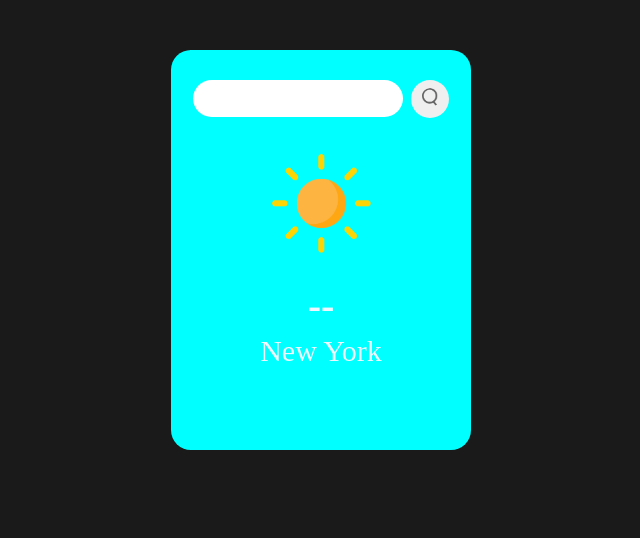
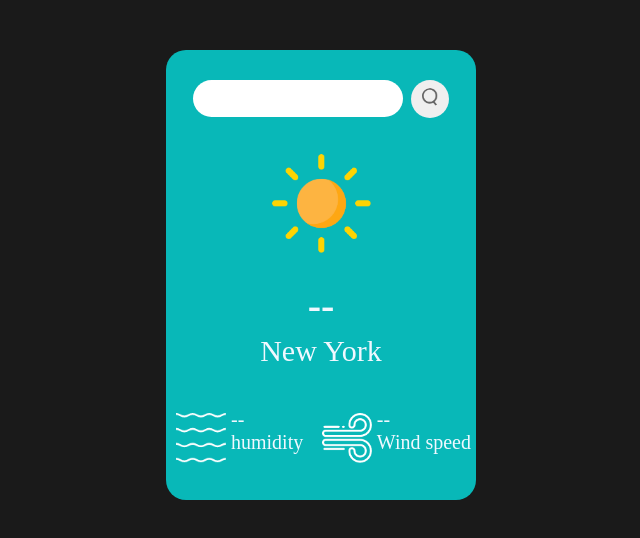
Before and after one commit to lub5155/weather-prac, a plain HTML site: page index.html in a window 1280 px wide. Shown: the whole page, without its empty margins (319-959 px from the left). Drawn offline with Linux system fonts and the light colour scheme.

Commit message:
disp api data
displyed data from api

```diff
--- a/index.html
+++ b/index.html
@@ -27,6 +27,22 @@
                 <p id="name">New York</p>
             </div>
     </div>
+    <div class="humd">
+        <div class="humdi">
+            <img src="humidity.png" alt="humidity">
+            <div class="con">
+            <p id="huu">--</p>
+            <p>humidity</p>
+            </div>
+        </div>
+        <div class="windy">
+            <img src="wind.png" alt="wind">
+            <div class="con">
+            <p id="wuu">--</p>
+            <p>Wind speed</p>
+            </div>
+        </div>
+    </div>
     </div>
 <script src="index.js"></script>
 </body>
--- a/index.js
+++ b/index.js
@@ -7,6 +7,8 @@ let url = `https://api.openweathermap.org/data/2.5/weather?q=${city}&units=metri
       .then(data => {
          document.getElementById("name").textContent = data.name;
          document.getElementById("tempp").textContent = data.main.temp + "°C";
+         document.getElementById("huu").textContent=data.main.humidity+"%"
+         document.getElementById("wuu").textContent=data.wind.speed+"Km/h"
          let w = data.weather[0].main;
          let icon = "";
          if (w == "Rain") icon = "rain.png";
--- a/style.css
+++ b/style.css
@@ -3,14 +3,16 @@ body{
     margin: 0%;
 }
 .card{
+    padding-left: 5px;
+    padding-right: 5px;
     margin-top: 50px;
     border-radius: 20px;
     margin-left: auto;
     margin-right: auto;
     text-align: center;
-    background-color: aqua;
+    background-color: rgb(8, 184, 184);
     width:300px;
-    height:400px;
+    height:450px;
 }
 input{
     padding: 5px;
@@ -58,9 +60,39 @@ button img{
     font-size: 40px;
     font-weight:bold;
 }
+.humd{
+    margin-top: 40px;
+    font-size: 20px;
+    color: aliceblue;
+    display: flex;
+    justify-content: space-between;
+    align-items: end;
+}
+.humd img{
+    height: 50px;
+    width:50px;
+    margin: 5px;
+}
+.humd p{
+    margin: 0;
+}
 .city{
     color: aliceblue;
     font-size: 30px;
     font-weight: 400;
     margin-top:5px;
 }
+.humdi{
+    display: flex;
+    justify-content: start;
+}
+.windy{
+    display: flex;
+    justify-content: start;
+}
+.con{
+    display: flex;
+    flex-direction: column;
+    justify-content: start;
+    align-items: start;
+}
```
